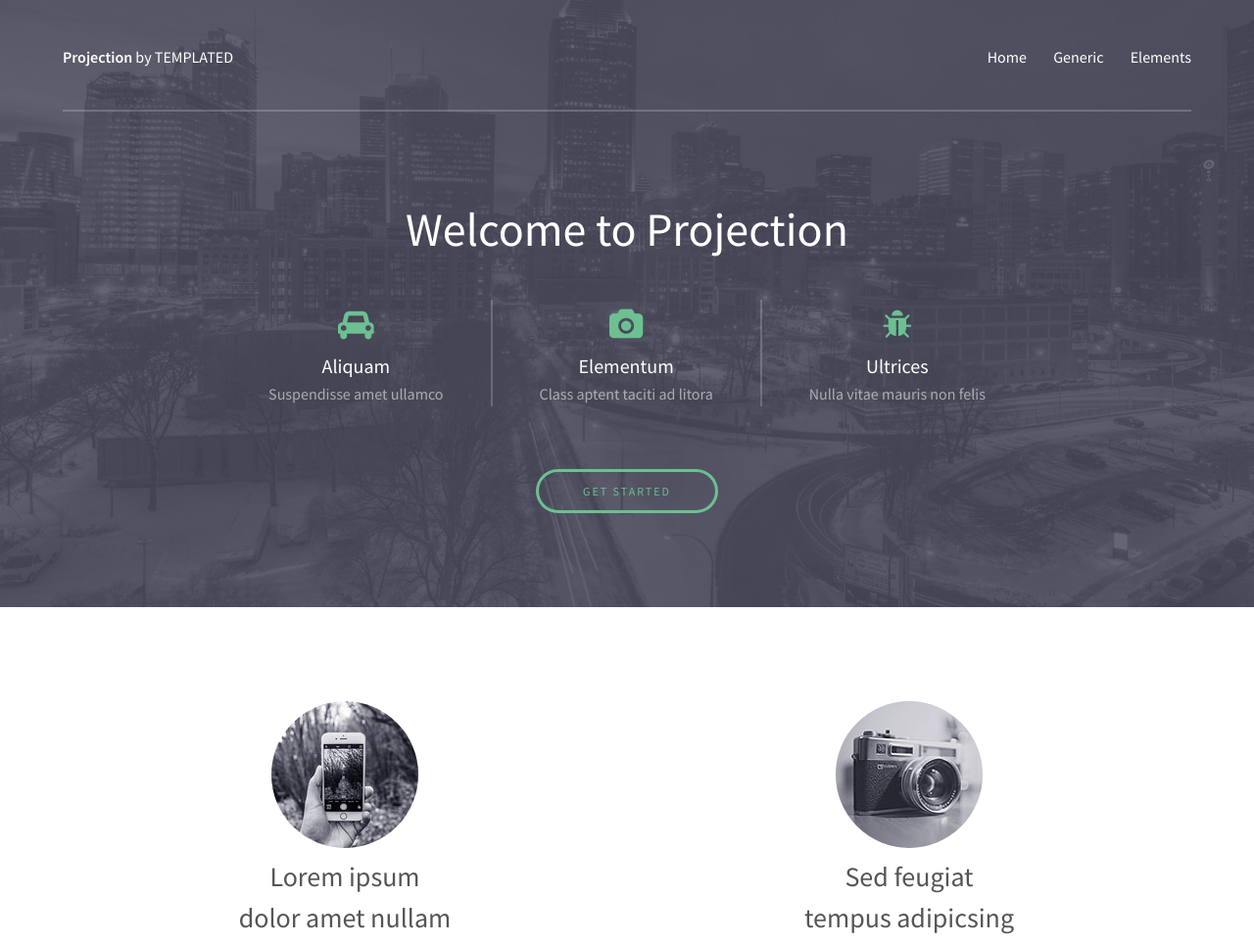
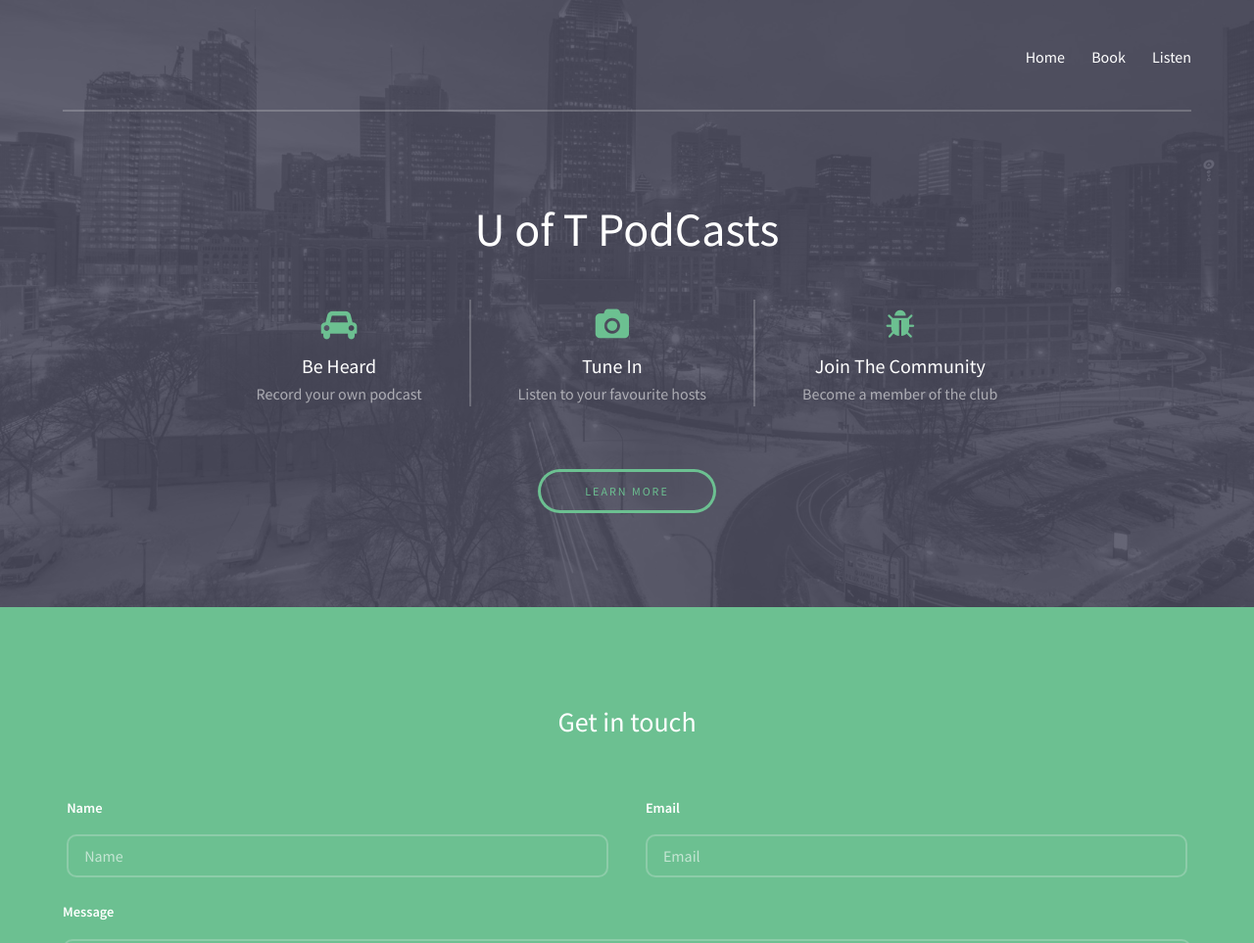
Before and after one commit to stairs1/UTPC-Website, a plain HTML site: page index.html in a window 1280 px wide. Shown: the top 963 px of the page at 98% size. Drawn offline with Linux system fonts and the light colour scheme.

Commit message:
changed home page

```diff
--- a/index.html
+++ b/index.html
@@ -16,11 +16,11 @@
 		<!-- Header -->
 			<header id="header">
 				<div class="inner">
-					<a href="index.html" class="logo"><strong>Projection</strong> by TEMPLATED</a>
+					<!-- <a href="index.html" class="logo"><strong>Projection</strong> by TEMPLATED</a> -->
 					<nav id="nav">
 						<a href="index.html">Home</a>
-						<a href="generic.html">Generic</a>
-						<a href="elements.html">Elements</a>
+						<a href="generic.html">Book</a>
+						<a href="elements.html">Listen</a>
 					</nav>
 					<a href="#navPanel" class="navPanelToggle"><span class="fa fa-bars"></span></a>
 				</div>
@@ -30,40 +30,40 @@
 			<section id="banner">
 				<div class="inner">
 					<header>
-						<h1>Welcome to Projection</h1>
+						<h1>U of T PodCasts</h1>
 					</header>
 
 					<div class="flex ">
 
 						<div>
 							<span class="icon fa-car"></span>
-							<h3>Aliquam</h3>
-							<p>Suspendisse amet ullamco</p>
+							<h3>Be Heard</h3>
+							<p>Record your own podcast</p>
 						</div>
 
 						<div>
 							<span class="icon fa-camera"></span>
-							<h3>Elementum</h3>
-							<p>Class aptent taciti ad litora</p>
+							<h3>Tune In</h3>
+							<p>Listen to your favourite hosts</p>
 						</div>
 
 						<div>
 							<span class="icon fa-bug"></span>
-							<h3>Ultrices</h3>
-							<p>Nulla vitae mauris non felis</p>
+							<h3>Join The Community</h3>
+							<p>Become a member of the club</p>
 						</div>
 
 					</div>
 
 					<footer>
-						<a href="#" class="button">Get Started</a>
+						<a href="#" class="button">Learn More</a>
 					</footer>
 				</div>
 			</section>
 
 
 		<!-- Three -->
-			<section id="three" class="wrapper align-center">
+			<!-- <section id="three" class="wrapper align-center">
 				<div class="inner">
 					<div class="flex flex-2">
 						<article>
@@ -92,7 +92,7 @@
 						</article>
 					</div>
 				</div>
-			</section>
+			</section> -->
 
 		<!-- Footer -->
 			<footer id="footer">
```
